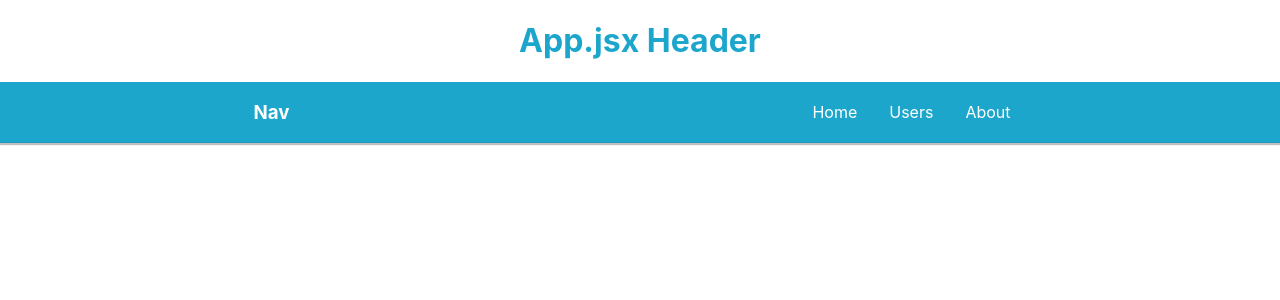
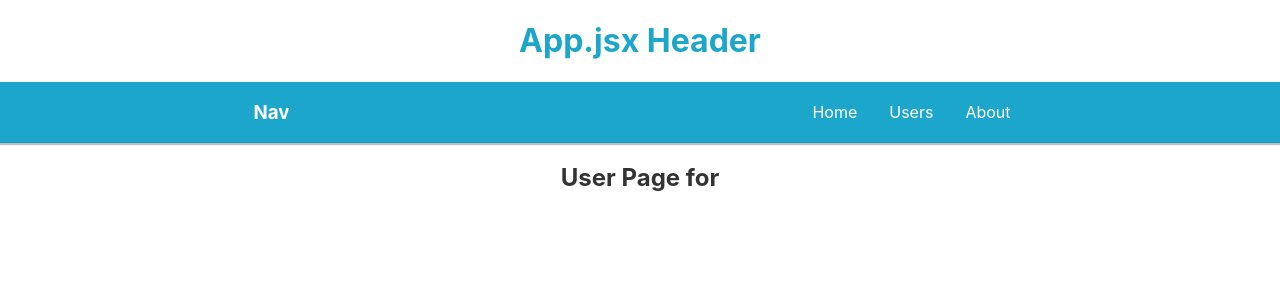
Before and after one commit to jmbodnar/router-practice, a React (Create React App) app: page /router-practice/users/1 in a window 1280 px wide. Shown: the top 300 px of the page. Built offline with nearby package versions, Linux system fonts and the light colour scheme; no server answers.

Commit message:
Add user route

```diff
--- a/src/App.jsx
+++ b/src/App.jsx
@@ -8,6 +8,7 @@ import Nav from "./components/Nav";
 // ----- Page Imports ----- //
 import Home from "./pages/Home";
 import Users from "./pages/Users";
+import User from "./pages/User";
 import About from "./pages/About";
 
 // ----- Main Componentn ----- //
@@ -18,7 +19,7 @@ function App() {
       <Router basename="/router-practice/">
         <header>
           <h1>
-            <Link to="/">App.jsx Header</Link>
+            <Link to="">App.jsx Header</Link>
           </h1>
         </header>
         <Nav />
@@ -26,7 +27,8 @@ function App() {
           <Switch>
             <Route exact path="/" component={Home} />
             <Route exact path="/users" component={Users} />
-            <Route path="/about" component={About} />
+            <Route path="/users/:id" component={User} />
+            <Route exact path="/about" component={About} />
           </Switch>
         </main>
       </Router>
--- a/src/pages/Home/Home.jsx
+++ b/src/pages/Home/Home.jsx
@@ -1,4 +1,4 @@
-import React, { Component } from "react";
+import React from "react";
 import "../../App.css";
 
 function Home() {
--- /dev/null
+++ b/src/pages/User/User.jsx
@@ -0,0 +1,30 @@
+import React, { useState, useEffect } from "react";
+import "../../App.css";
+
+function User({ match }) {
+  useEffect(() => {
+    const fetchUser = async () => {
+      const fetchUser = await fetch(
+        `https://jsonplaceholder.typicode.com/users?id=${match.params.id}`
+      );
+      const user = await fetchUser.json();
+      console.log(user);
+      setUser(...user);
+    };
+
+    fetchUser();
+    // console.log(match);
+  }, []);
+
+  const [user, setUser] = useState([]);
+
+  return (
+    <div className="App container">
+      <header>
+        <h2>User Page for {user.name}</h2>
+      </header>
+    </div>
+  );
+}
+
+export default User;
--- /dev/null
+++ b/src/pages/User/index.js
@@ -0,0 +1,3 @@
+import User from "./User.jsx";
+
+export default User;
--- a/src/pages/Users/Users.jsx
+++ b/src/pages/Users/Users.jsx
@@ -34,7 +34,7 @@ function Shop() {
             {users.map(user => (
               <tr key={user.id}>
                 <td>
-                  <Link to={"/users/user" + user.id}>{user.name}</Link>
+                  <Link to={"users/" + user.id}>{user.name}</Link>
                 </td>
                 <td>{user.username}</td>
                 <td>{user.email}</td>
```
